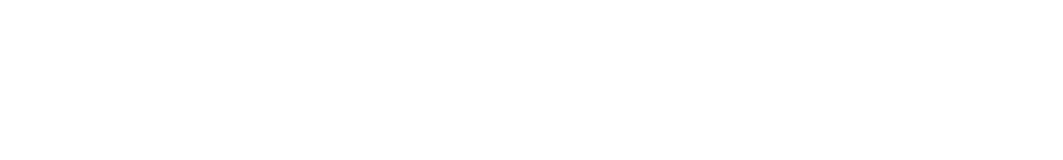
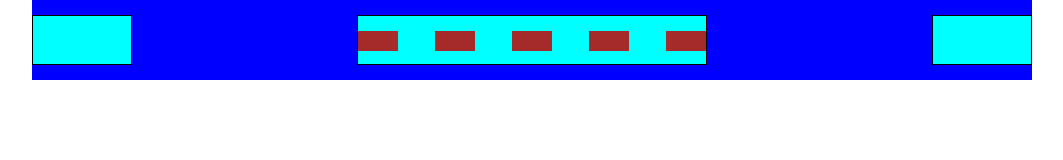
Before and after one commit to manuelnones/htmlcss-struttura-discord, a plain HTML site: page index.html in a window 1280 px wide. Shown: the whole page, without its empty margins (108-1171 px from the left). Drawn offline with Linux system fonts and the light colour scheme.

Commit message:
add init header/ add nav

```diff
--- a/css/style.css
+++ b/css/style.css
@@ -3,3 +3,61 @@
     padding: 0;
     box-sizing: border-box;
 }
+
+#container-general{
+    max-width: 1000px;
+    margin: auto;
+}
+/* nav-bar */
+#container-nav{
+    display: flex;
+    justify-content: space-between;
+    align-items: center;
+    flex-direction: row;
+    height: 80px;
+    background-color: blue;
+
+}
+
+#nav-elements ul{
+    display: flex;
+    justify-content: space-between;
+    flex-direction: row;
+    align-items: center;
+    list-style-type:none;
+    height: 50px;
+}
+
+#nav-elements ul li{
+    width: 40px;
+    height: 20px;
+    background-color: brown;
+}
+
+
+#container-nav #logo{
+    border: 1px solid black;
+    width: 100px;
+    height: 50px;
+    background-color: aqua;
+
+}
+
+
+#container-nav #nav-elements{
+    border: 1px solid black;
+    width: 350px;
+    height: 50px;
+    background-color: aqua;
+
+}
+
+
+#container-nav #login{
+    border: 1px solid black;
+    width: 100px;
+    height: 50px;
+    background-color: aqua;
+
+}
+/* /nav-bar */
--- a/index.html
+++ b/index.html
@@ -8,6 +8,33 @@
     <title>Discord</title>
 </head>
 <body>
+    <!-- header -->
+    <div id="container-general">
+        <header>
+    <!-- nav-bar -->
+            <nav id="container-nav">
+                <div id="logo">
+                    <img src="" alt="" class="logo-img">
+                </div>
 
+                <div id="nav-elements">
+                    <ul>
+                        <li></li>
+                        <li></li>
+                        <li></li>
+                        <li></li>
+                        <li></li>
+                    </ul>
+                </div>
+
+                <div id="login">
+                </div>
+            </nav>
+    <!-- /nav-bar -->
+
+
+        </header>
+
+    </div>
 </body>
 </html>
```
